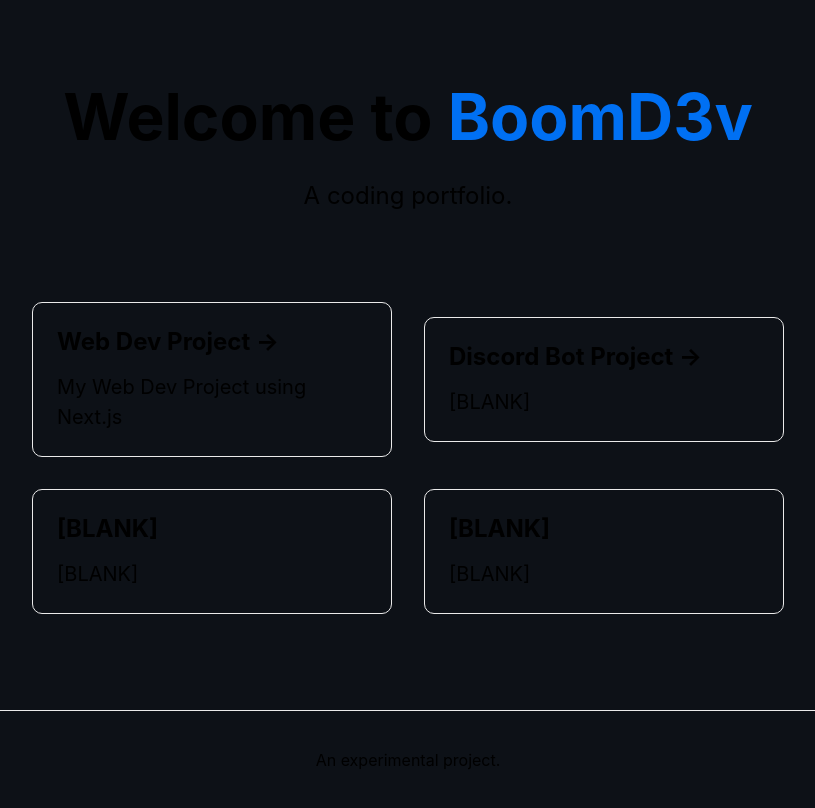
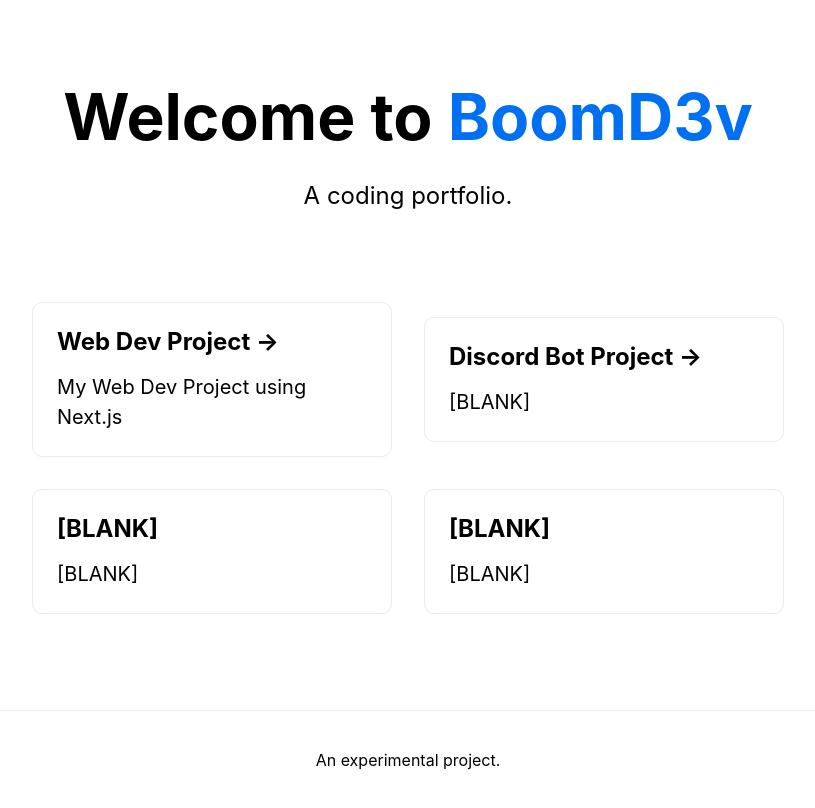
Before and after one commit to BoomD3v/nextjs-web, a Next.js app: page / in a window 1280 px wide. Shown: the whole page, without its empty margins (232-1047 px from the left). Built offline with nearby package versions, Linux system fonts and the light colour scheme.

Commit message:
Update globals.css

```diff
--- a/styles/globals.css
+++ b/styles/globals.css
@@ -4,7 +4,6 @@
   margin: 0;
   font-family: -apple-system, BlinkMacSystemFont, Segoe UI, Roboto, Oxygen,
     Ubuntu, Cantarell, Fira Sans, Droid Sans, Helvetica Neue, sans-serif;
-  background-color: #0D1117;
 }
 
 a {
```
